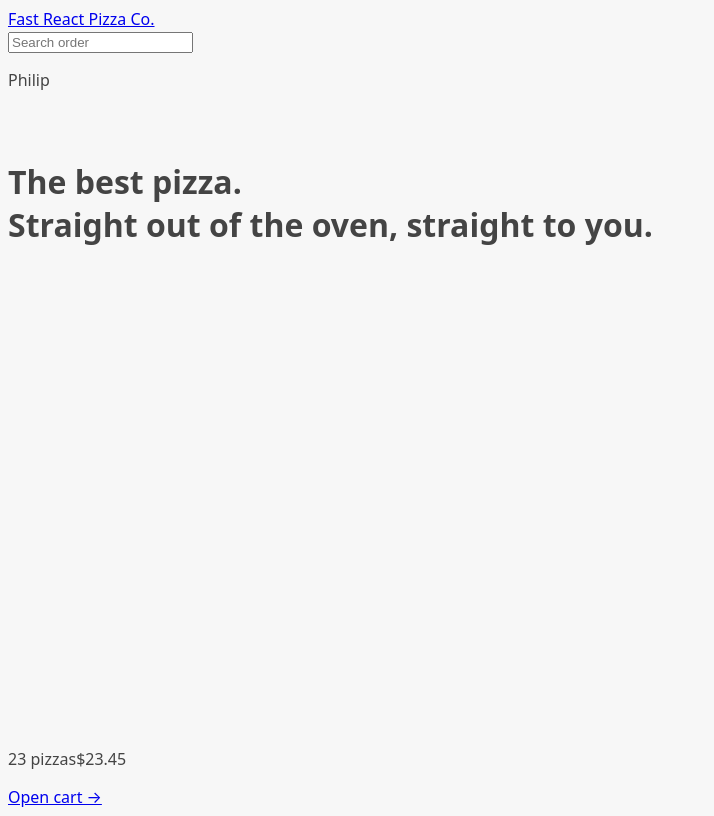
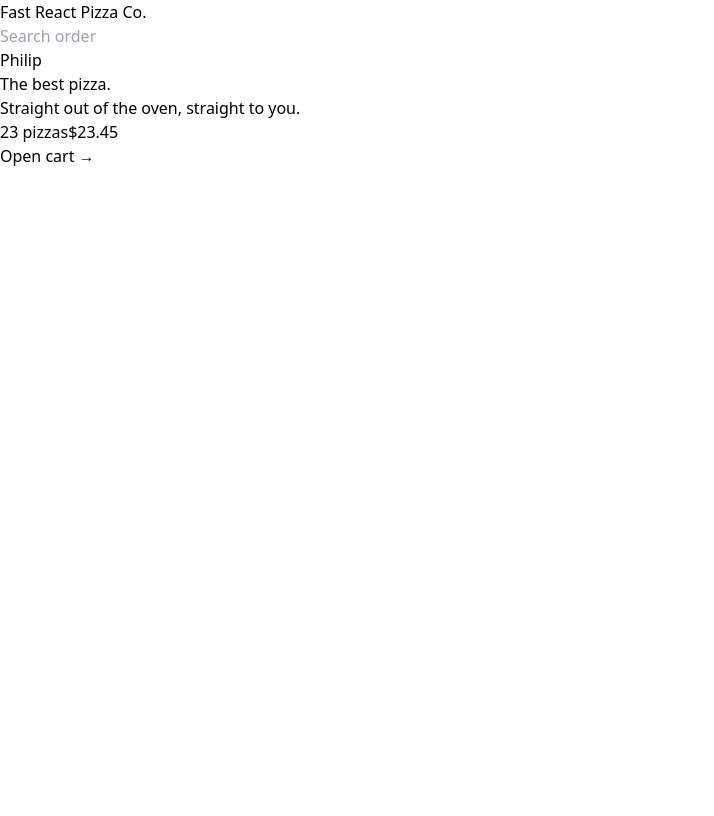
Before and after one commit to Gbangbolaoluwagbemiga/pizza, a React (Vite) app: page / in a window 1280 px wide. Shown: the whole page, without its empty margins (0-714 px from the left). Built offline with nearby package versions, Linux system fonts and the light colour scheme.

Commit message:
Tailwind init

```diff
--- a/src/index.css
+++ b/src/index.css
@@ -1,4 +1,4 @@
-body {
+/* body {
   font-family: system-ui, -apple-system, BlinkMacSystemFont, 'Segoe UI', Roboto,
     Oxygen, Ubuntu, Cantarell, 'Open Sans', 'Helvetica Neue', sans-serif;
   background-color: #f7f7f7;
@@ -10,7 +10,11 @@
   grid-template-rows: auto 1fr auto;
   gap: 32px;
   height: 100dvh;
-}
+} */
+
+@tailwind base;
+@tailwind components;
+@tailwind utilities;
 
 /* https://dev.to/afif/i-made-100-css-loaders-for-your-next-project-4eje */
 .loader {
--- a/tailwind.config.js
+++ b/tailwind.config.js
@@ -1,8 +1,8 @@
 /** @type {import('tailwindcss').Config} */
 export default {
-  content: [],
+  content: ['./index.html', './src/**/*.{js,ts,jsx,tsx}'],
   theme: {
     extend: {},
   },
   plugins: [],
-}
+};
```
